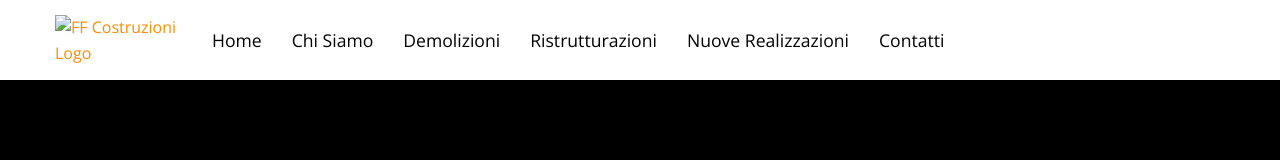
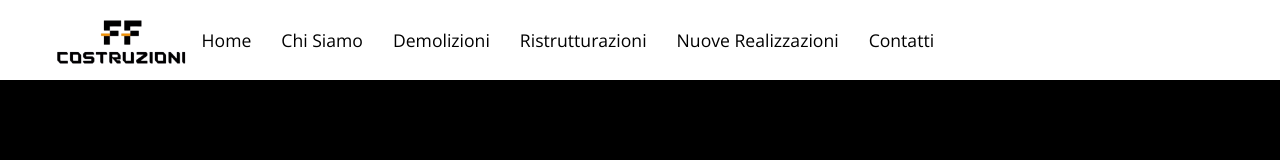
Before and after one commit to eltonanit/FF-Costruzioni-SRL, a plain HTML site: page contatti.html in a window 1280 px wide. Shown: the top 160 px of the page. Drawn offline with nearby package versions, Linux system fonts and the light colour scheme.

Commit message:
fix ff contatti

```diff
--- a/contatti.html
+++ b/contatti.html
@@ -762,7 +762,7 @@
     <header class="main-header">
         <div class="container">
             <a href="index.html" class="logo">
-                <img src="img/ff-logo.png" alt="FF Costruzioni Logo">
+                <img src="img/FF-COSTRUZIONI.png" alt="FF Costruzioni Logo">
             </a>
 
             <button class="mobile-menu-toggle" id="mobile-menu-toggle" aria-label="Toggle menu">
```
